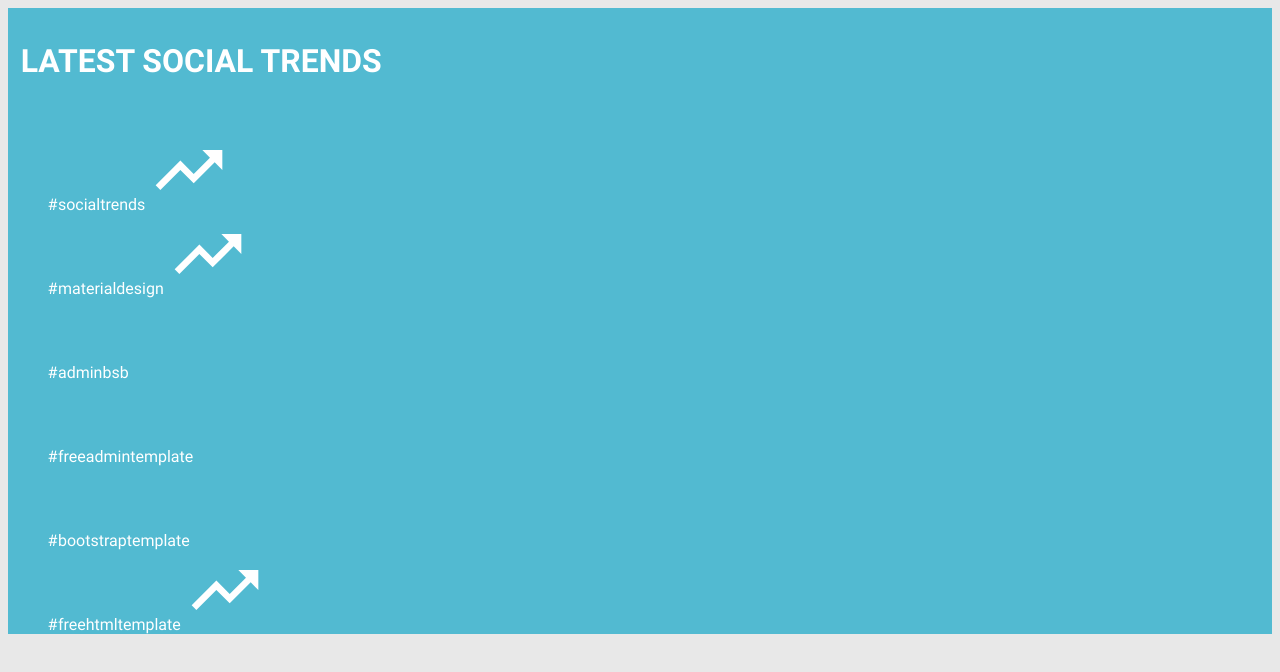
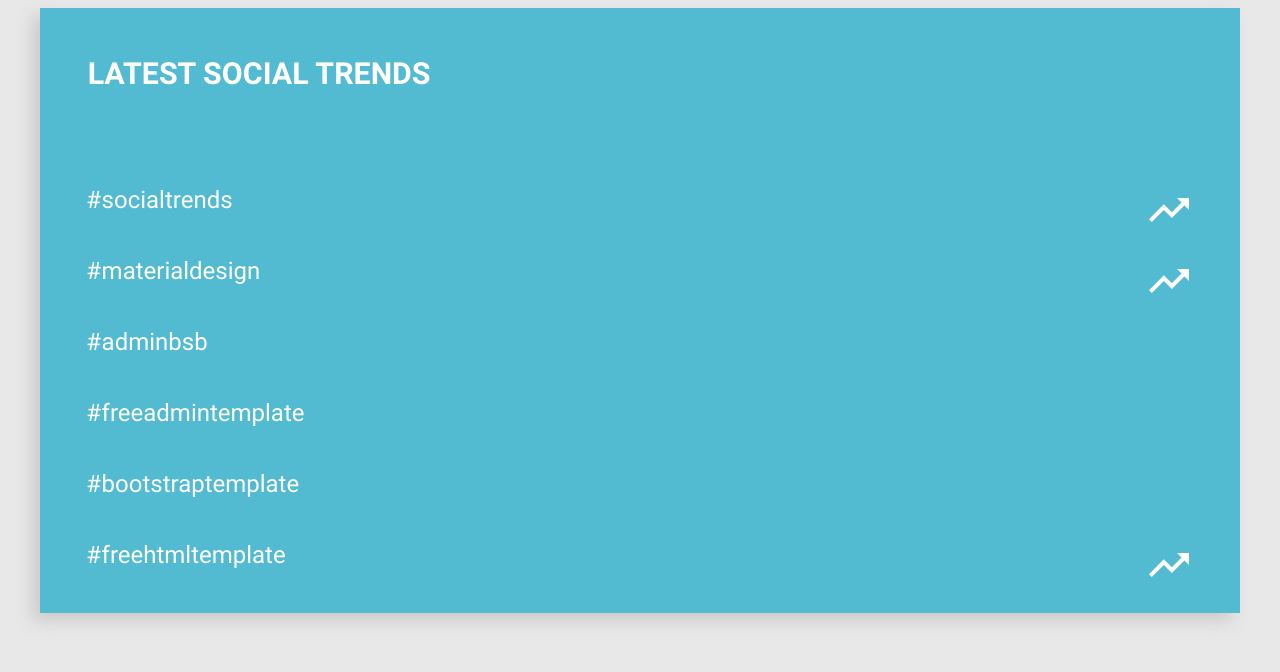
Before and after one commit to mdl-internship-souradeep-nanda/social-trend-react-exam, a React (Create React App) app: page / in a window 1280 px wide. Shown: the top 672 px of the page. Built offline with nearby package versions, Linux system fonts and the light colour scheme.

Commit message:
CSS complete

```diff
--- a/src/ContainerBody.js
+++ b/src/ContainerBody.js
@@ -8,15 +8,13 @@ import Trends from './content/Trends.json';
 
 function ContainerBody() {
   const trendArray = Trends.map(trend => (
-    <li>
+    <div>
       <Trend title={trend.title} isTrending={trend.isTrending} />
-    </li>
+    </div>
   ));
   return (
     <div className="container-body-wrapper">
-      <ul>
-        {trendArray}
-      </ul>
+      {trendArray}
     </div>
   );
 }
--- a/src/ContainerHeader.js
+++ b/src/ContainerHeader.js
@@ -7,7 +7,7 @@ import './css/ContainerHeader.css';
 function ContainerHeader() {
   return (
     <div className="container-header-wrapper">
-      <h1> {Header.title} </h1>
+      {Header.title}
     </div>
   );
 }
--- a/src/Trend.js
+++ b/src/Trend.js
@@ -5,14 +5,12 @@ import './css/Trend.css';
 import logo from './media/trend-up.svg';
 
 function Trend(props) {
-  const myStyle = {
-    width: '80px',
-    visibility: props.isTrending ? 'show' : 'hidden',
-  };
+  const logoDiv = <div className="logo-span"><img src={logo} alt="logo" /></div>;
+  const logoHolder = props.isTrending ? logoDiv : null;
   return (
     <div className="trend-wrapper">
-      <span> #{props.title} </span>
-      <img src={logo} alt="logo" style={myStyle} />
+      <div className="title-span"> #{props.title} </div>
+      {logoHolder}
     </div>
   );
 }
--- a/src/css/Container.css
+++ b/src/css/Container.css
@@ -1,3 +1,11 @@
 .container-wrapper{
   background: #52bad1;
+  width: 95%;
+  margin:auto;
+/*
+  position: relative;
+  top: 50%;
+  transform: translateY(50%);
+  */
+  box-shadow: -8px 8px 16px #cbcbcb;
 }
--- a/src/css/ContainerBody.css
+++ b/src/css/ContainerBody.css
@@ -1,3 +1,4 @@
 .container-body-wrapper{
-  font-family: "RobotoRegular"
+  font-family: "RobotoRegular";
+  padding:2%;
 }
--- a/src/css/ContainerHeader.css
+++ b/src/css/ContainerHeader.css
@@ -1,4 +1,5 @@
 .container-header-wrapper{
-  padding: 1%;
-  font-family: "RobotoBold"
+  padding:4%;
+  font-family: "RobotoBold";
+  font-size: 1.9em;
 }
--- a/src/css/Trend.css
+++ b/src/css/Trend.css
@@ -1,7 +1,17 @@
-li{
-  list-style-type: none;
+.trend-wrapper{
+  padding:2%;
+  padding-bottom: 3em;
 }
 
-.trend-wrapper{
-  display: block;
+.title-span{
+  float:left;
+  font-size: 1.5em;
 }
+
+.logo-span{
+  float:right;
+}
+
+img{
+  width: 3em;
+}
```
